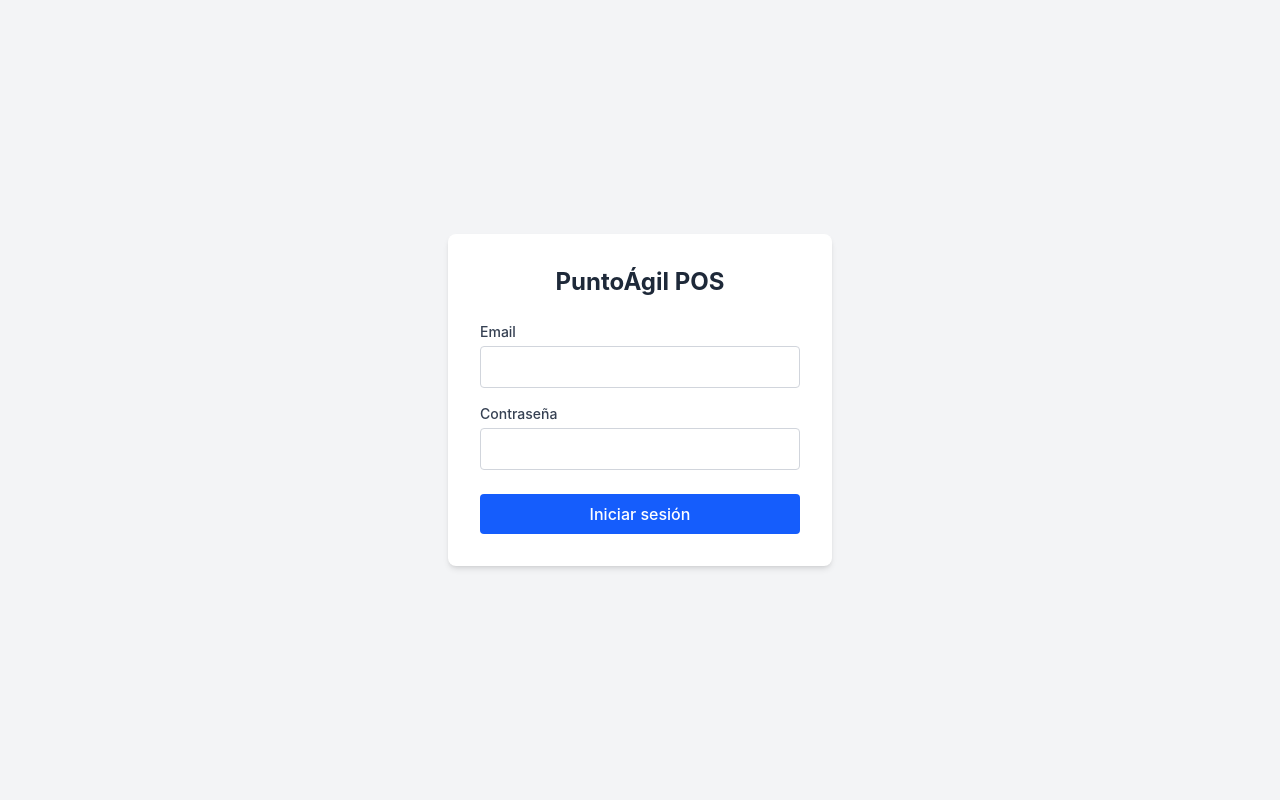
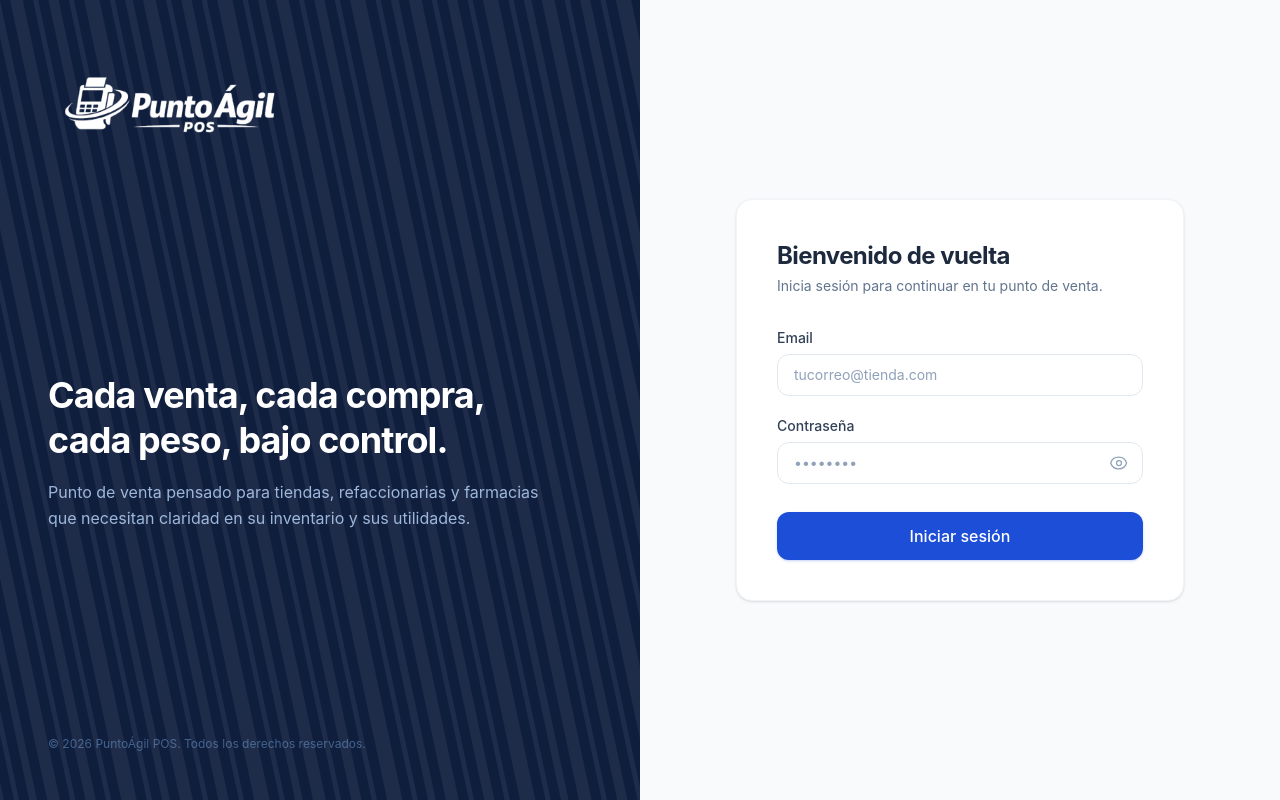
Before and after one commit to rodrigoarvisu/puntoagil-frontend, a React (Vite) app: page /login in a window 1280 px wide. Built offline with nearby package versions, Linux system fonts and the light colour scheme.

Commit message:
Implementar Login visualmente y conectado al backend

```diff
--- a/package.json
+++ b/package.json
@@ -4,7 +4,7 @@
   "version": "0.0.0",
   "type": "module",
   "scripts": {
-    "dev": "vite",
+    "dev": "vite --host",
     "build": "tsc -b && vite build",
     "lint": "eslint .",
     "preview": "vite preview"
--- a/src/api/axios.ts
+++ b/src/api/axios.ts
@@ -1,7 +1,7 @@
 import axios from 'axios';
 
 const api = axios.create({
-    baseURL: 'http://localhost:8080/api'
+    baseURL: 'http://192.168.0.32:8080/api'
 });
 
 api.interceptors.request.use((config) => {
--- /dev/null
+++ b/src/pages/Dashboard.tsx
@@ -0,0 +1,14 @@
+import { useAuth } from '../context/AuthContext';
+
+export default function Dashboard() {
+    const { usuario, logout } = useAuth();
+  return (
+    <div className="p-8">
+      <h1 className="text-2xl font-bold">Bienvenido, {usuario?.nombre}</h1>
+      <p className="text-slate-500">Rol: {usuario?.rol}</p>
+      <button onClick={logout} className="mt-4 text-red-600 underline">
+        Cerrar sesión
+      </button>
+    </div>
+  );
+}
--- a/src/pages/Login.tsx
+++ b/src/pages/Login.tsx
@@ -3,10 +3,12 @@ import { useNavigate } from 'react-router-dom';
 import api from '../api/axios';
 import { useAuth } from '../context/AuthContext';
 import type { Usuario } from '../types';
+import logo from '../assets/logo.puntoagil.png';
 
 export default function Login() {
   const [email, setEmail] = useState('');
   const [password, setPassword] = useState('');
+  const [mostrarPassword, setMostrarPassword] = useState(false);
   const [error, setError] = useState('');
   const [cargando, setCargando] = useState(false);
 
@@ -20,12 +22,8 @@ export default function Login() {
 
     try {
       const loginResponse = await api.post('/auth/login', { email, password });
-      const { token } = loginResponse.data;
-
-      // El backend aún no devuelve los datos del usuario en el login,
-      // así que armamos un Usuario mínimo a partir de lo que sabemos.
-      const usuario: Usuario = { id: 0, nombre: '', email, rol: 'CAJERO' };
-
+      const { token, id, nombre, rol } = loginResponse.data;
+      const usuario: Usuario = { id, nombre, email, rol};
       login(token, usuario);
       navigate('/dashboard');
     } catch (err) {
@@ -36,23 +34,70 @@ export default function Login() {
   };
 
   return (
-    <div className="min-h-screen flex items-center justify-center bg-gray-100">
-      <form
-        onSubmit={handleSubmit}
-        className="bg-white p-8 rounded-lg shadow-md w-full max-w-sm"
-      >
-        <h1 className="text-2xl font-bold mb-6 text-center text-gray-800">
-          PuntoÁgil POS
+    <div className="min-h-screen flex bg-slate-50">
+      {/* Panel de marca */}
+      <div className="hidden lg:flex lg:w-1/2 relative bg-[#0F1E3D] overflow-hidden flex-col justify-between p-12">
+        {/* Marca de agua / Patrón sutil de fondo */}
+        <div className="absolute inset-0 opacity-[0.06] pointer-events-none flex items-center justify-center -rotate-12 scale-125">
+          <div className="flex gap-2">
+            {Array.from({ length: 50 }).map((_, i) => (
+              <div
+                key={i}
+                className="bg-white rounded-full"
+                style={{
+                  width: [2, 4, 2, 6, 2, 3, 5][i % 7] * 2,
+                  height: '120vh',
+                }}
+              />
+            ))}
+          </div>
+        </div>
+
+
+        <div className="relative z-10">
+          <img src={logo} alt="PuntoÁgil" className="h-30 w-auto brightness-0 invert" />
+        </div>
+
+
+        <div className="relative z-10 max-w-lg">
+          <h2 className="text-white text-4xl font-bold leading-tight tracking-tight">
+            Cada venta, cada compra, cada peso, bajo control.
+          </h2>
+          <p className="text-blue-200/80 mt-4 text-base leading-relaxed">
+            Punto de venta pensado para tiendas, refaccionarias y farmacias que necesitan
+            claridad en su inventario y sus utilidades.
+          </p>
+        </div>
+
+
+        <p className="text-blue-300/40 text-xs relative z-10">
+          © {new Date().getFullYear()} PuntoÁgil POS. Todos los derechos reservados.
+        </p>
+      </div>
+
+
+      <div className="flex-1 flex items-center justify-center p-6 sm:p-12">
+        <div className="w-full max-w-md bg-white p-8 sm:p-10 rounded-2xl shadow-sm border border-slate-100">
+          <img src={logo} alt="PuntoÁgil" className="h-20 mx-auto mb-8 lg:hidden" />
+
+          <div className="mb-8">
+            <h1 className="text-2xl font-bold text-slate-800 tracking-tight">
+              Bienvenido de vuelta
             </h1>
+            <p className="text-slate-500 text-sm mt-1">
+              Inicia sesión para continuar en tu punto de venta.
+            </p>
+          </div>
 
+          <form onSubmit={handleSubmit} className="space-y-5">
             {error && (
-          <div className="bg-red-100 text-red-700 text-sm p-3 rounded mb-4">
+              <div className="bg-red-50 text-red-600 text-sm px-4 py-3 rounded-xl border border-red-100">
                 {error}
               </div>
             )}
 
-        <div className="mb-4">
-          <label className="block text-sm font-medium text-gray-700 mb-1">
+            <div>
+              <label className="block text-sm font-medium text-slate-700 mb-1.5">
                 Email
               </label>
               <input
@@ -60,31 +105,54 @@ export default function Login() {
                 value={email}
                 onChange={(e) => setEmail(e.target.value)}
                 required
-            className="w-full border border-gray-300 rounded px-3 py-2 focus:outline-none focus:ring-2 focus:ring-blue-500"
+                placeholder="tucorreo@tienda.com"
+                className="w-full border border-slate-200 rounded-xl px-4 py-2.5 text-slate-800 placeholder:text-slate-400 focus:outline-none focus:ring-2 focus:ring-[#1D4ED8]/20 focus:border-[#1D4ED8] transition text-sm"
               />
             </div>
 
-        <div className="mb-6">
-          <label className="block text-sm font-medium text-gray-700 mb-1">
+            <div>
+              <label className="block text-sm font-medium text-slate-700 mb-1.5">
                 Contraseña
               </label>
+              <div className="relative">
                 <input
-            type="password"
+                  type={mostrarPassword ? 'text' : 'password'}
                   value={password}
                   onChange={(e) => setPassword(e.target.value)}
                   required
-            className="w-full border border-gray-300 rounded px-3 py-2 focus:outline-none focus:ring-2 focus:ring-blue-500"
+                  placeholder="••••••••"
+                  className="w-full border border-slate-200 rounded-xl pl-4 pr-11 py-2.5 text-slate-800 placeholder:text-slate-400 focus:outline-none focus:ring-2 focus:ring-[#1D4ED8]/20 focus:border-[#1D4ED8] transition text-sm"
                 />
+                <button
+                  type="button"
+                  onClick={() => setMostrarPassword(!mostrarPassword)}
+                  className="absolute right-3.5 top-1/2 -translate-y-1/2 text-slate-400 hover:text-slate-600 transition"
+                  aria-label="Toggle password visibility"
+                >
+                  {mostrarPassword ? (
+                    <svg className="w-5 h-5" fill="none" stroke="currentColor" viewBox="0 0 24 24">
+                      <path strokeLinecap="round" strokeLinejoin="round" strokeWidth={1.5} d="M3.98 8.223A10.477 10.477 0 001.934 12C3.226 16.338 7.244 19.5 12 19.5c.993 0 1.953-.138 2.863-.395M6.228 6.228A10.45 10.45 0 0112 4.5c4.756 0 8.773 3.162 10.065 7.498a10.523 10.523 0 01-4.293 5.774M6.228 6.228L3 3m3.228 3.228l3.65 3.65m7.894 7.894L21 21m-3.228-3.228l-3.65-3.65m0 0a3 3 0 10-4.243-4.243m4.242 4.242L9.88 9.88" />
+                    </svg>
+                  ) : (
+                    <svg className="w-5 h-5" fill="none" stroke="currentColor" viewBox="0 0 24 24">
+                      <path strokeLinecap="round" strokeLinejoin="round" strokeWidth={1.5} d="M2.036 12c1.274 4.057 5.065 7 9.542 7 4.477 0 8.268-2.943 9.542-7-1.274-4.057-5.065-7-9.542-7-4.477 0-8.268 2.943-9.542 7z" />
+                      <path strokeLinecap="round" strokeLinejoin="round" strokeWidth={1.5} d="M15 12a3 3 0 11-6 0 3 3 0 016 0z" />
+                    </svg>
+                  )}
+                </button>
+              </div>
             </div>
 
             <button
               type="submit"
               disabled={cargando}
-          className="w-full bg-blue-600 text-white py-2 rounded font-medium hover:bg-blue-700 disabled:opacity-50"
+              className="w-full bg-[#1D4ED8] text-white py-3 rounded-xl font-medium hover:bg-[#1a44c0] active:scale-[0.99] disabled:opacity-50 transition shadow-sm shadow-[#1D4ED8]/20 mt-2"
             >
               {cargando ? 'Ingresando...' : 'Iniciar sesión'}
             </button>
           </form>
         </div>
+      </div>
+    </div>
   );
 }
```
Also changed, not shown: src/App.css (+11 -0 lines), src/assets/logo.puntoagil.png (added), src/assets/logopuntoagilblanco.png (added). Lines whose indentation alone changed are shown as unchanged.
